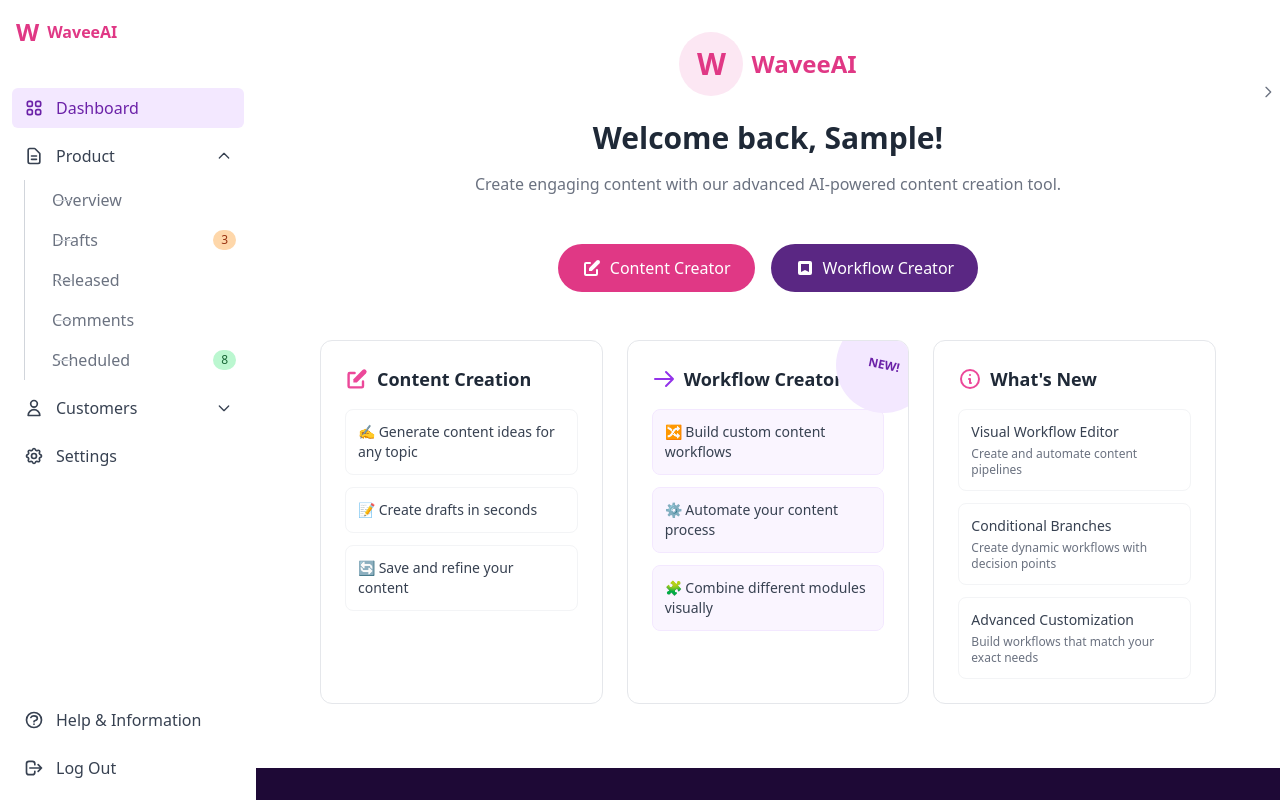
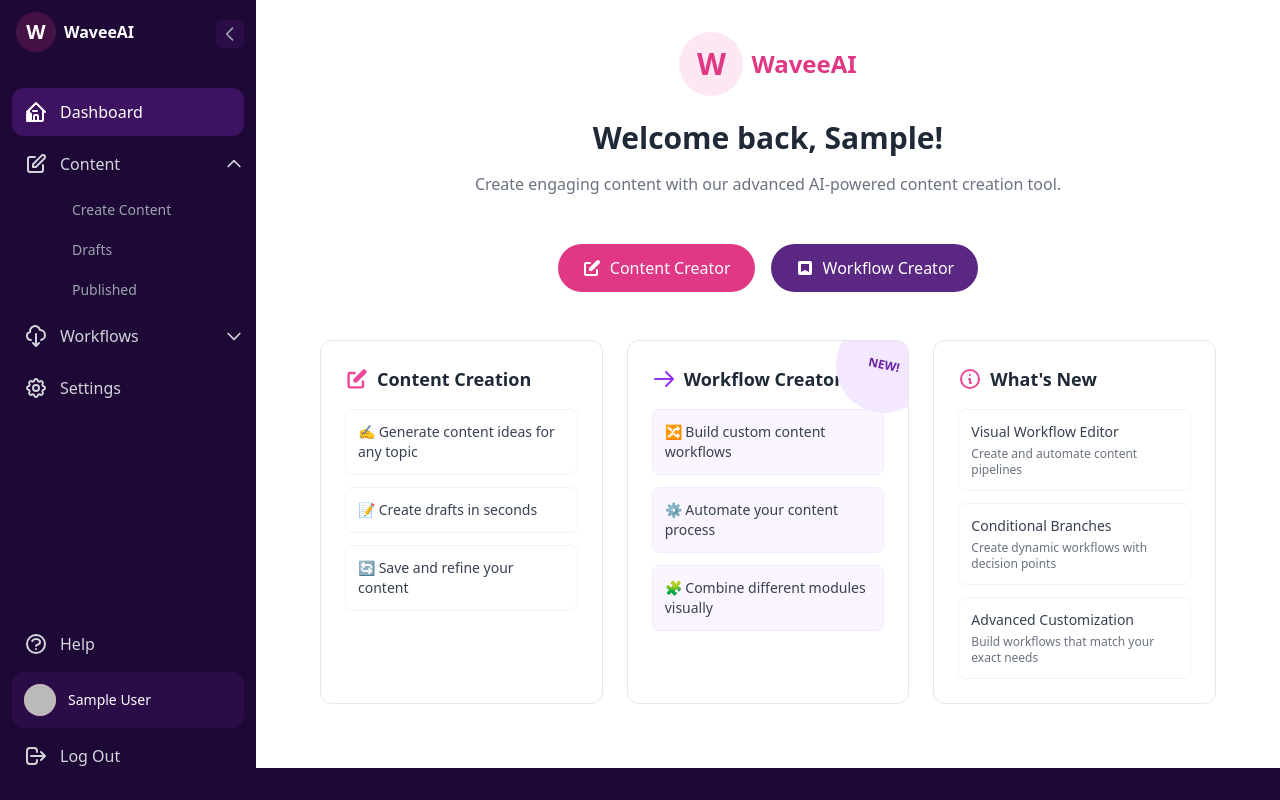
Before and after one commit to lapis-lazuli-lines/braindump, a React (Vite) app in the folder client/: page / in a window 1280 px wide. Built offline with nearby package versions, Linux system fonts and the light colour scheme; no server answers; sample sign-in values are in the browser's storage.

Commit message:
fixing stuffs

```diff
--- a/client/src/components/wavee/Sidebar.tsx
+++ b/client/src/components/wavee/Sidebar.tsx
@@ -1,7 +1,8 @@
-// client/src/components/wavee/Sidebar.tsx
+// src/components/wavee/Sidebar.tsx
 import React, { useState } from "react";
 import { useAuthContext } from "@/contexts/AuthContext";
 import useLocalStorage from "@/hooks/useLocalStorage";
+import Logo from "@/components/common/Logo";
 
 interface SidebarProps {
 	visible?: boolean;
@@ -11,7 +12,7 @@ interface SidebarProps {
 }
 
 const Sidebar: React.FC<SidebarProps> = ({ visible = true, onContentCreator, onWorkflowCreator, currentScreen }) => {
-	const { signOut } = useAuthContext();
+	const { signOut, userFullName, userImageUrl } = useAuthContext();
 	const [isCollapsed, setIsCollapsed] = useLocalStorage("sidebar-collapsed", false);
 	const [expandedSections, setExpandedSections] = useState<string[]>(["content"]);
 
@@ -31,80 +32,76 @@ const Sidebar: React.FC<SidebarProps> = ({ visible = true, onContentCreator, onW
 		return expandedSections.includes(sectionId);
 	};
 
-	// Render simple L-shaped connector for submenu items
-	const renderConnector = () => (
-		<>
-			{/* Simple horizontal connector line */}
-			<div className="absolute left-3 top-1/2 h-px w-4 bg-gray-300"></div>
-		</>
-	);
+	if (!visible) return null;
 
 	return (
-		<div className={`h-screen bg-white ${isCollapsed ? "w-16" : "w-64"} flex-shrink-0 transition-all duration-200 ${visible ? "block" : "hidden"}`}>
-			{/* Logo area */}
-			<div className="px-4 py-4 flex items-center">
-				<div className="text-[#e03885] font-bold flex items-center">
-					<span className="text-2xl mr-2">W</span>
-					{!isCollapsed && <span>WaveeAI</span>}
-				</div>
-			</div>
+		<div className={`h-screen bg-[#1e0936] flex-shrink-0 transition-all duration-300 ease-in-out relative ${isCollapsed ? "w-20" : "w-64"}`}>
+			{/* Logo area with fixed positioning */}
+			<div className="h-16 flex items-center px-4">
+				<Logo size="md" variant="white" showText={!isCollapsed} />
 
-			{/* Toggle button */}
-			<div className="absolute top-20 right-0 z-50">
+				{/* Collapse toggle button - subtle design */}
 				<button
 					onClick={toggleCollapsed}
-					className="p-1 rounded-full bg-white flex items-center justify-center text-gray-500 transition-colors hover:text-gray-700"
+					className={`absolute right-3 top-5 p-1 rounded-md text-gray-400 hover:text-white transition-colors ${
+						isCollapsed ? "bg-transparent" : "bg-[#3d1261] bg-opacity-40 hover:bg-opacity-60"
+					}`}
 					aria-label={isCollapsed ? "Expand sidebar" : "Collapse sidebar"}>
-					<svg
-						xmlns="http://www.w3.org/2000/svg"
-						className={`h-4 w-4 transition-transform ${!isCollapsed ? "rotate-180" : ""}`}
-						fill="none"
-						viewBox="0 0 24 24"
-						stroke="currentColor">
-						<path strokeLinecap="round" strokeLinejoin="round" strokeWidth={2} d="M15 19l-7-7 7-7" />
+					<svg xmlns="http://www.w3.org/2000/svg" className="h-5 w-5 transition-transform" fill="none" viewBox="0 0 24 24" stroke="currentColor">
+						<path strokeLinecap="round" strokeLinejoin="round" strokeWidth={2} d={isCollapsed ? "M9 5l7 7-7 7" : "M15 19l-7-7 7-7"} />
 					</svg>
 				</button>
 			</div>
 
-			{/* Navigation items */}
-			<div className="mt-6 space-y-2 px-3">
+			{/* Navigation items with fixed-width icons and position */}
+			<div className="space-y-1 px-3 mt-6">
 				{/* Dashboard */}
 				<div
-					className={`flex items-center px-3 py-2 rounded-md cursor-pointer ${isActive("welcome") ? "bg-purple-100 text-purple-800" : "text-gray-700 hover:bg-gray-100"}`}
+					className={`flex items-center py-3 rounded-xl cursor-pointer transition-colors ${
+						isActive("welcome") ? "bg-[#3d1261] text-white" : "text-gray-300 hover:bg-[#3d1261] hover:text-white"
+					}`}
 					onClick={() => {}}>
-					<svg xmlns="http://www.w3.org/2000/svg" className="h-5 w-5 mr-3" fill="none" viewBox="0 0 24 24" stroke="currentColor">
+					<div className="w-12 flex justify-center">
+						<svg xmlns="http://www.w3.org/2000/svg" className="h-6 w-6" fill="none" viewBox="0 0 24 24" stroke="currentColor">
 							<path
 								strokeLinecap="round"
 								strokeLinejoin="round"
 								strokeWidth={2}
-							d="M4 6a2 2 0 012-2h2a2 2 0 012 2v2a2 2 0 01-2 2H6a2 2 0 01-2-2V6zM14 6a2 2 0 012-2h2a2 2 0 012 2v2a2 2 0 01-2 2h-2a2 2 0 01-2-2V6zM4 16a2 2 0 012-2h2a2 2 0 012 2v2a2 2 0 01-2 2H6a2 2 0 01-2-2v-2zM14 16a2 2 0 012-2h2a2 2 0 012 2v2a2 2 0 01-2 2h-2a2 2 0 01-2-2v-2z"
+								d="M3 12l2-2m0 0l7-7 7 7M5 10v10a1 1 0 001 1h3m10-11l2 2m-2-2v10a1 1 0 01-1 1h-3m-6 0a1 1 0 001-1v-4a1 1 0 011-1h2a1 1 0 011 1v4a1 1 0 001 1m-6-10h4m-4 10h4m-10 0h2a2 2 0 002-2v-4a2 2 0 00-2-2H5a2 2 0 00-2 2v4a2 2 0 002 2z"
 							/>
 						</svg>
-					{!isCollapsed && <span>Dashboard</span>}
+					</div>
+					<span className={`font-medium transition-opacity duration-200 ${isCollapsed ? "opacity-0 w-0" : "opacity-100"}`}>Dashboard</span>
 				</div>
 
-				{/* Product (Replacing Content) */}
+				{/* Content Creator */}
 				<div>
 					<div
-						className={`flex items-center justify-between px-3 py-2 rounded-md cursor-pointer ${
-							isActive("content") ? "bg-purple-100 text-purple-800" : "text-gray-700 hover:bg-gray-100"
+						className={`flex items-center py-3 rounded-xl cursor-pointer transition-colors ${
+							isActive("content") ? "bg-[#3d1261] text-white" : "text-gray-300 hover:bg-[#3d1261] hover:text-white"
 						}`}
-						onClick={() => toggleSection("content")}>
-						<div className="flex items-center">
-							<svg xmlns="http://www.w3.org/2000/svg" className="h-5 w-5 mr-3" fill="none" viewBox="0 0 24 24" stroke="currentColor">
+						onClick={() => {
+							if (isCollapsed) {
+								onContentCreator?.();
+							} else {
+								toggleSection("content");
+							}
+						}}>
+						<div className="w-12 flex justify-center">
+							<svg xmlns="http://www.w3.org/2000/svg" className="h-6 w-6" fill="none" viewBox="0 0 24 24" stroke="currentColor">
 								<path
 									strokeLinecap="round"
 									strokeLinejoin="round"
 									strokeWidth={2}
-									d="M9 12h6m-6 4h6m2 5H7a2 2 0 01-2-2V5a2 2 0 012-2h5.586a1 1 0 01.707.293l5.414 5.414a1 1 0 01.293.707V19a2 2 0 01-2 2z"
+									d="M11 5H6a2 2 0 00-2 2v11a2 2 0 002 2h11a2 2 0 002-2v-5m-1.414-9.414a2 2 0 112.828 2.828L11.828 15H9v-2.828l8.586-8.586z"
 								/>
 							</svg>
-							{!isCollapsed && <span>Product</span>}
 						</div>
+						<span className={`font-medium flex-grow transition-opacity duration-200 ${isCollapsed ? "opacity-0 w-0" : "opacity-100"}`}>Content</span>
 						{!isCollapsed && (
 							<svg
 								xmlns="http://www.w3.org/2000/svg"
-								className={`h-4 w-4 transition-transform ${isExpanded("content") ? "rotate-180" : ""}`}
+								className={`h-5 w-5 transition-transform ${isExpanded("content") ? "rotate-180" : ""}`}
 								fill="none"
 								viewBox="0 0 24 24"
 								stroke="currentColor">
@@ -114,61 +111,52 @@ const Sidebar: React.FC<SidebarProps> = ({ visible = true, onContentCreator, onW
 					</div>
 
 					{isExpanded("content") && !isCollapsed && (
-						<div className="mt-1 relative pl-8">
-							{/* Simple vertical line for submenu */}
-							<div className="absolute left-3 top-0 bottom-0 w-px bg-gray-300"></div>
-
+						<div className="mt-1 ml-12 space-y-1">
 							<div
-								className={`flex items-center py-2 px-2 rounded-md cursor-pointer relative ${
-									isActive("content") ? "bg-white text-purple-800 font-medium shadow-sm" : "text-gray-500 hover:bg-gray-100"
+								className={`flex items-center py-2 px-3 rounded-lg cursor-pointer transition-colors ${
+									isActive("content") ? "bg-[#5a2783] text-white" : "text-gray-400 hover:bg-[#5a2783] hover:text-white"
 								}`}
 								onClick={onContentCreator}>
-								{renderConnector()}
-								<span>Overview</span>
+								<span className="text-sm">Create Content</span>
 							</div>
-
-							<div className="flex items-center justify-between py-2 px-2 rounded-md text-gray-500 hover:bg-gray-100 cursor-pointer relative">
-								{renderConnector()}
-								<span>Drafts</span>
-								<span className="text-xs font-medium bg-orange-200 text-orange-800 px-2 py-0.5 rounded-full">3</span>
+							<div className="flex items-center py-2 px-3 rounded-lg text-gray-400 hover:bg-[#5a2783] hover:text-white cursor-pointer transition-colors">
+								<span className="text-sm">Drafts</span>
 							</div>
-
-							<div className="flex items-center justify-between py-2 px-2 rounded-md text-gray-500 hover:bg-gray-100 cursor-pointer relative">
-								{renderConnector()}
-								<span>Released</span>
-							</div>
-
-							<div className="flex items-center justify-between py-2 px-2 rounded-md text-gray-500 hover:bg-gray-100 cursor-pointer relative">
-								{renderConnector()}
-								<span>Comments</span>
-							</div>
-
-							<div className="flex items-center justify-between py-2 px-2 rounded-md text-gray-500 hover:bg-gray-100 cursor-pointer relative">
-								{renderConnector()}
-								<span>Scheduled</span>
-								<span className="text-xs font-medium bg-green-200 text-green-800 px-2 py-0.5 rounded-full">8</span>
+							<div className="flex items-center py-2 px-3 rounded-lg text-gray-400 hover:bg-[#5a2783] hover:text-white cursor-pointer transition-colors">
+								<span className="text-sm">Published</span>
 							</div>
 						</div>
 					)}
 				</div>
 
-				{/* Customers (Replacing Workflows) */}
+				{/* Workflow Creator */}
 				<div>
 					<div
-						className={`flex items-center justify-between px-3 py-2 rounded-md cursor-pointer ${
-							isActive("workflow") ? "bg-purple-100 text-purple-800" : "text-gray-700 hover:bg-gray-100"
+						className={`flex items-center py-3 rounded-xl cursor-pointer transition-colors ${
+							isActive("workflow") ? "bg-[#3d1261] text-white" : "text-gray-300 hover:bg-[#3d1261] hover:text-white"
 						}`}
-						onClick={() => toggleSection("workflows")}>
-						<div className="flex items-center">
-							<svg xmlns="http://www.w3.org/2000/svg" className="h-5 w-5 mr-3" fill="none" viewBox="0 0 24 24" stroke="currentColor">
-								<path strokeLinecap="round" strokeLinejoin="round" strokeWidth={2} d="M16 7a4 4 0 11-8 0 4 4 0 018 0zM12 14a7 7 0 00-7 7h14a7 7 0 00-7-7z" />
+						onClick={() => {
+							if (isCollapsed) {
+								onWorkflowCreator?.();
+							} else {
+								toggleSection("workflows");
+							}
+						}}>
+						<div className="w-12 flex justify-center">
+							<svg xmlns="http://www.w3.org/2000/svg" className="h-6 w-6" fill="none" viewBox="0 0 24 24" stroke="currentColor">
+								<path
+									strokeLinecap="round"
+									strokeLinejoin="round"
+									strokeWidth={2}
+									d="M7 16a4 4 0 01-.88-7.903A5 5 0 1115.9 6L16 6a5 5 0 011 9.9M9 19l3 3m0 0l3-3m-3 3V10"
+								/>
 							</svg>
-							{!isCollapsed && <span>Customers</span>}
 						</div>
+						<span className={`font-medium flex-grow transition-opacity duration-200 ${isCollapsed ? "opacity-0 w-0" : "opacity-100"}`}>Workflows</span>
 						{!isCollapsed && (
 							<svg
 								xmlns="http://www.w3.org/2000/svg"
-								className={`h-4 w-4 transition-transform ${isExpanded("workflows") ? "rotate-180" : ""}`}
+								className={`h-5 w-5 transition-transform ${isExpanded("workflows") ? "rotate-180" : ""}`}
 								fill="none"
 								viewBox="0 0 24 24"
 								stroke="currentColor">
@@ -178,35 +166,28 @@ const Sidebar: React.FC<SidebarProps> = ({ visible = true, onContentCreator, onW
 					</div>
 
 					{isExpanded("workflows") && !isCollapsed && (
-						<div className="mt-1 relative pl-8">
-							{/* Continuous vertical line for submenu */}
-							<div className="absolute left-3 top-0 bottom-0 w-px bg-gray-200"></div>
-
+						<div className="mt-1 ml-12 space-y-1">
 							<div
-								className={`flex items-center py-2 px-2 rounded-md cursor-pointer relative ${
-									isActive("workflow") ? "bg-white text-purple-800 font-medium shadow-sm" : "text-gray-500 hover:bg-gray-100"
+								className={`flex items-center py-2 px-3 rounded-lg cursor-pointer transition-colors ${
+									isActive("workflow") ? "bg-[#5a2783] text-white" : "text-gray-400 hover:bg-[#5a2783] hover:text-white"
 								}`}
 								onClick={onWorkflowCreator}>
-								{renderConnector()}
-								<span>Workflow Creator</span>
+								<span className="text-sm">Create Workflow</span>
 							</div>
-
-							<div className="flex items-center py-2 px-2 rounded-md text-gray-500 hover:bg-gray-100 cursor-pointer relative">
-								{renderConnector()}
-								<span>Saved Workflows</span>
+							<div className="flex items-center py-2 px-3 rounded-lg text-gray-400 hover:bg-[#5a2783] hover:text-white cursor-pointer transition-colors">
+								<span className="text-sm">Saved Workflows</span>
 							</div>
-
-							<div className="flex items-center py-2 px-2 rounded-md text-gray-500 hover:bg-gray-100 cursor-pointer relative">
-								{renderConnector()}
-								<span>Templates</span>
+							<div className="flex items-center py-2 px-3 rounded-lg text-gray-400 hover:bg-[#5a2783] hover:text-white cursor-pointer transition-colors">
+								<span className="text-sm">Templates</span>
 							</div>
 						</div>
 					)}
 				</div>
 
 				{/* Settings */}
-				<div className="flex items-center px-3 py-2 rounded-md cursor-pointer text-gray-700 hover:bg-gray-100">
-					<svg xmlns="http://www.w3.org/2000/svg" className="h-5 w-5 mr-3" fill="none" viewBox="0 0 24 24" stroke="currentColor">
+				<div className="flex items-center py-3 rounded-xl cursor-pointer text-gray-300 hover:bg-[#3d1261] hover:text-white transition-colors">
+					<div className="w-12 flex justify-center">
+						<svg xmlns="http://www.w3.org/2000/svg" className="h-6 w-6" fill="none" viewBox="0 0 24 24" stroke="currentColor">
 							<path
 								strokeLinecap="round"
 								strokeLinejoin="round"
@@ -215,14 +196,17 @@ const Sidebar: React.FC<SidebarProps> = ({ visible = true, onContentCreator, onW
 							/>
 							<path strokeLinecap="round" strokeLinejoin="round" strokeWidth={2} d="M15 12a3 3 0 11-6 0 3 3 0 016 0z" />
 						</svg>
-					{!isCollapsed && <span>Settings</span>}
+					</div>
+					<span className={`font-medium transition-opacity duration-200 ${isCollapsed ? "opacity-0 w-0" : "opacity-100"}`}>Settings</span>
 				</div>
 			</div>
 
 			{/* Bottom section - Help & Logout */}
-			<div className="absolute bottom-0 left-0 right-0 p-3 space-y-2">
-				<div className="flex items-center px-3 py-2 rounded-md cursor-pointer text-gray-700 hover:bg-gray-100">
-					<svg xmlns="http://www.w3.org/2000/svg" className="h-5 w-5 mr-3" fill="none" viewBox="0 0 24 24" stroke="currentColor">
+			<div className="absolute bottom-5 left-0 right-0 px-3 space-y-1">
+				{/* Help */}
+				<div className="flex items-center py-3 rounded-xl cursor-pointer text-gray-300 hover:bg-[#3d1261] hover:text-white transition-colors">
+					<div className="w-12 flex justify-center">
+						<svg xmlns="http://www.w3.org/2000/svg" className="h-6 w-6" fill="none" viewBox="0 0 24 24" stroke="currentColor">
 							<path
 								strokeLinecap="round"
 								strokeLinejoin="round"
@@ -230,11 +214,30 @@ const Sidebar: React.FC<SidebarProps> = ({ visible = true, onContentCreator, onW
 								d="M8.228 9c.549-1.165 2.03-2 3.772-2 2.21 0 4 1.343 4 3 0 1.4-1.278 2.575-3.006 2.907-.542.104-.994.54-.994 1.093m0 3h.01M21 12a9 9 0 11-18 0 9 9 0 0118 0z"
 							/>
 						</svg>
-					{!isCollapsed && <span>Help & Information</span>}
+					</div>
+					<span className={`font-medium transition-opacity duration-200 ${isCollapsed ? "opacity-0 w-0" : "opacity-100"}`}>Help</span>
 				</div>
 
-				<div className="flex items-center px-3 py-2 rounded-md cursor-pointer text-gray-700 hover:bg-gray-100" onClick={signOut}>
-					<svg xmlns="http://www.w3.org/2000/svg" className="h-5 w-5 mr-3" fill="none" viewBox="0 0 24 24" stroke="currentColor">
+				{/* User Profile (Show only when expanded) */}
+				{!isCollapsed && (
+					<div className="p-3 mt-2 mb-1 bg-[#3d1261] bg-opacity-40 rounded-xl flex items-center">
+						<div className="w-8 h-8 rounded-full flex items-center justify-center overflow-hidden bg-[#e03885]">
+							{userImageUrl ? (
+								<img src={userImageUrl} alt={userFullName || ""} className="w-full h-full object-cover" />
+							) : (
+								<span className="text-white font-medium">{userFullName?.charAt(0) || "U"}</span>
+							)}
+						</div>
+						<div className="ml-3 overflow-hidden">
+							<div className="text-sm font-medium text-white truncate">{userFullName || "User"}</div>
+						</div>
+					</div>
+				)}
+
+				{/* Logout */}
+				<div className="flex items-center py-3 rounded-xl cursor-pointer text-gray-300 hover:bg-[#3d1261] hover:text-white transition-colors" onClick={signOut}>
+					<div className="w-12 flex justify-center">
+						<svg xmlns="http://www.w3.org/2000/svg" className="h-6 w-6" fill="none" viewBox="0 0 24 24" stroke="currentColor">
 							<path
 								strokeLinecap="round"
 								strokeLinejoin="round"
@@ -242,7 +245,8 @@ const Sidebar: React.FC<SidebarProps> = ({ visible = true, onContentCreator, onW
 								d="M17 16l4-4m0 0l-4-4m4 4H7m6 4v1a3 3 0 01-3 3H6a3 3 0 01-3-3V7a3 3 0 013-3h4a3 3 0 013 3v1"
 							/>
 						</svg>
-					{!isCollapsed && <span>Log Out</span>}
+					</div>
+					<span className={`font-medium transition-opacity duration-200 ${isCollapsed ? "opacity-0 w-0" : "opacity-100"}`}>Log Out</span>
 				</div>
 			</div>
 		</div>
```
Lines whose indentation alone changed are shown as unchanged.
